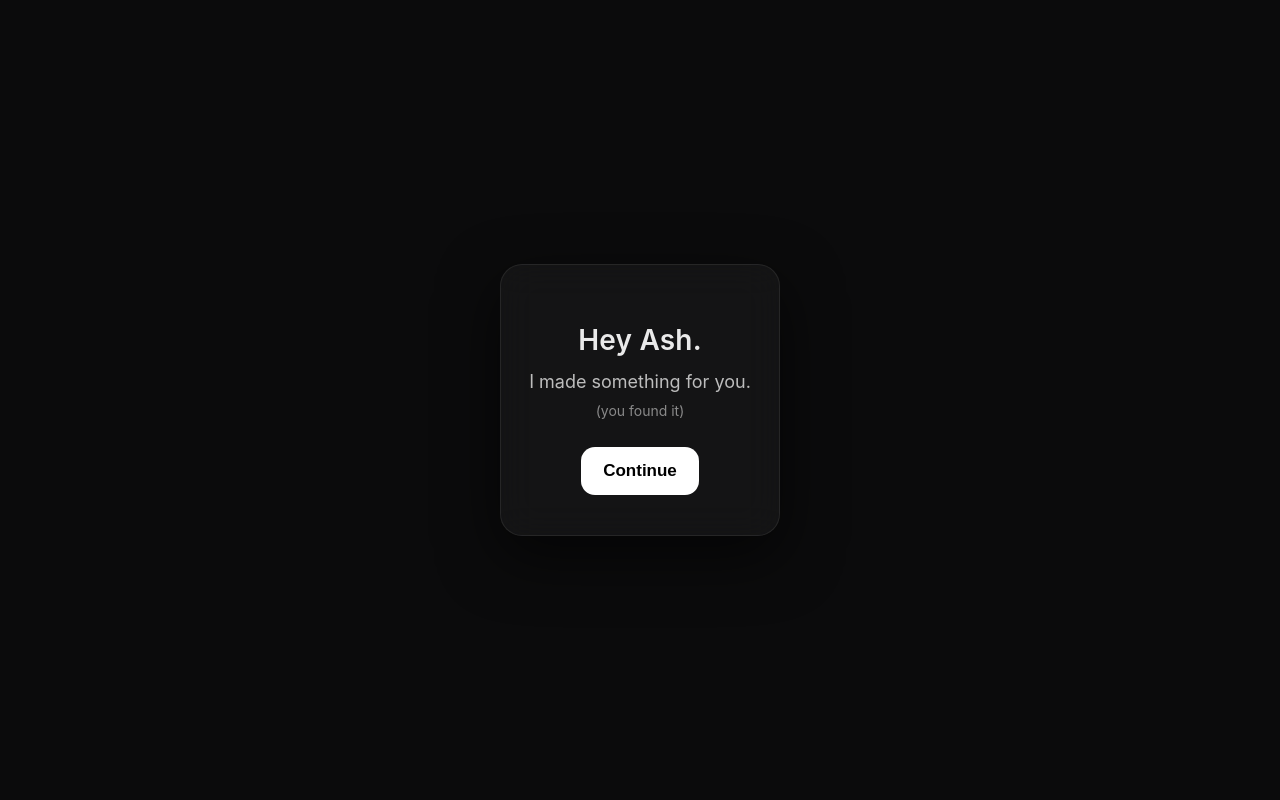
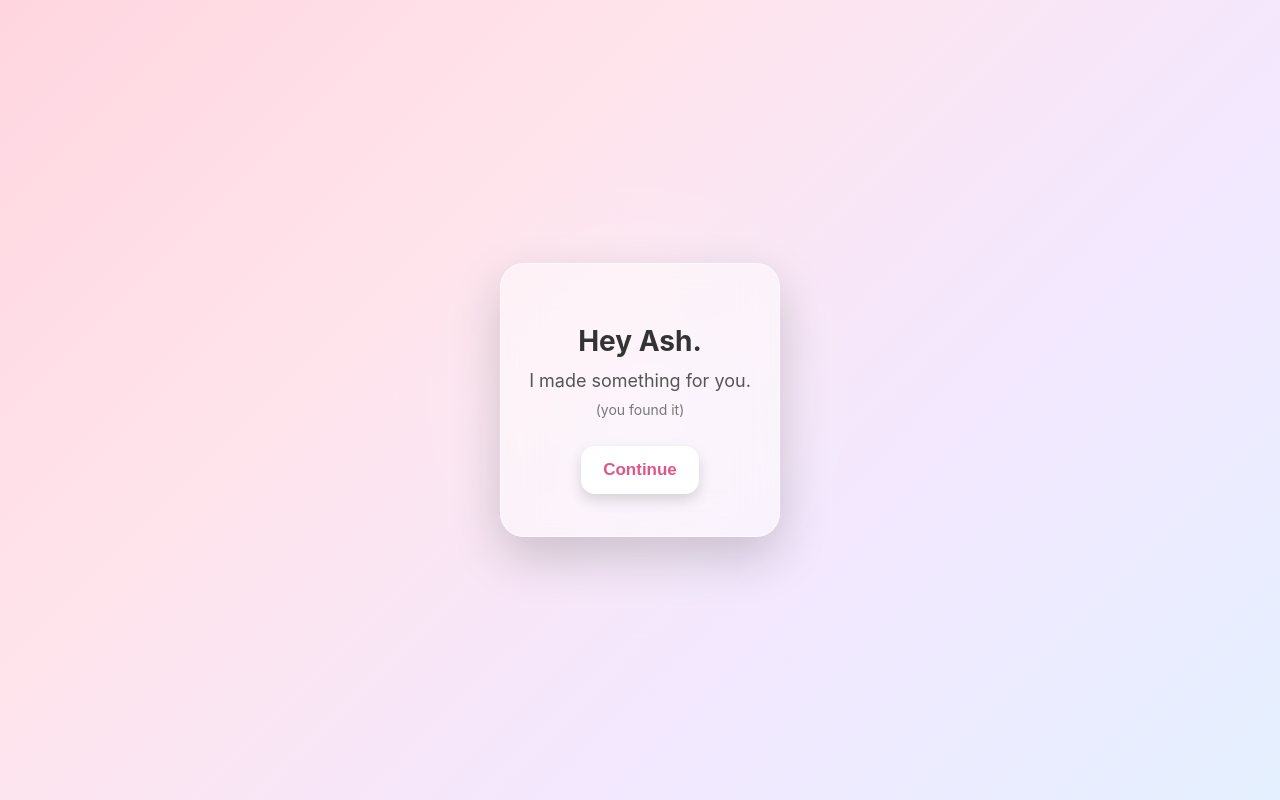
Before and after one commit to mtbajdas/valentine, a plain HTML site: page index.html in a window 1280 px wide. Drawn offline with Linux system fonts and the light colour scheme.

Commit message:
Enhance styling and update text in index.html

```diff
--- a/index.html
+++ b/index.html
@@ -7,60 +7,80 @@
 <style>
 
 body{
-    background:#0b0b0c;
-    font-family:-apple-system, BlinkMacSystemFont, sans-serif;
+    margin:0;
     height:100vh;
-    margin:0;
     display:flex;
     align-items:center;
     justify-content:center;
-    color:#eaeaea;
+    font-family:-apple-system, BlinkMacSystemFont, sans-serif;
+
+    /* Pastel Valentine Gradient */
+    background: linear-gradient(
+        135deg,
+        #ffd6e0,
+        #ffe4ec,
+        #f3e8ff,
+        #e4f0ff
+    );
+}
+
+/* floating soft glow */
+body:before{
+    content:"";
+    position:absolute;
+    width:420px;
+    height:420px;
+    background:radial-gradient(circle, rgba(255,255,255,.45), transparent 70%);
+    filter:blur(60px);
+    z-index:0;
 }
 
 .card{
-    background:rgba(255,255,255,0.04);
-    border:1px solid rgba(255,255,255,0.08);
+    position:relative;
+    z-index:1;
+    background:rgba(255,255,255,0.45);
     backdrop-filter: blur(18px);
-    padding:40px 28px;
-    border-radius:22px;
-    box-shadow:0 20px 60px rgba(0,0,0,.6);
+    border:1px solid rgba(255,255,255,0.6);
+    padding:42px 28px;
+    border-radius:24px;
+    box-shadow:0 20px 50px rgba(0,0,0,.18);
     max-width:340px;
     text-align:center;
 }
 
 h1{
     font-size:28px;
-    font-weight:600;
-    margin-bottom:14px;
-    letter-spacing:.2px;
+    margin-bottom:12px;
+    color:#333;
 }
 
 p{
     font-size:18px;
-    color:#bdbdbd;
+    color:#555;
     margin:0;
 }
 
 button{
     margin-top:28px;
     background:#ffffff;
-    color:#000000;
+    color:#e25588;
     border:none;
     padding:14px 22px;
     border-radius:14px;
     font-size:17px;
     font-weight:600;
     cursor:pointer;
+    box-shadow:0 6px 14px rgba(0,0,0,.15);
 }
 
 button:active{
-    transform:scale(.97);
+    transform:scale(.96);
 }
 
 .small{
     margin-top:10px;
     font-size:14px;
-    color:#8a8a8a;
+    color:#777;
 }
 
 </style>
@@ -82,12 +102,12 @@ button:active{
 
 function step2(){
 document.getElementById("stage").innerHTML =
-"<h1>So I’m asking properly.</h1><p>Will you be my Valentine?</p><button onclick='yes()'>Yes</button>";
+"<h1>I wanted to ask you something.</h1><p>Will you be my Valentine?</p><button onclick='yes()'>Yes</button>";
 }
 
 function yes(){
 document.getElementById("stage").innerHTML =
-"<h1>Good.</h1><p>It's a date then <3</p>";
+"<h1>Good ❤️</h1><p>It's a date.</p>";
 }
 
 </script>
```
